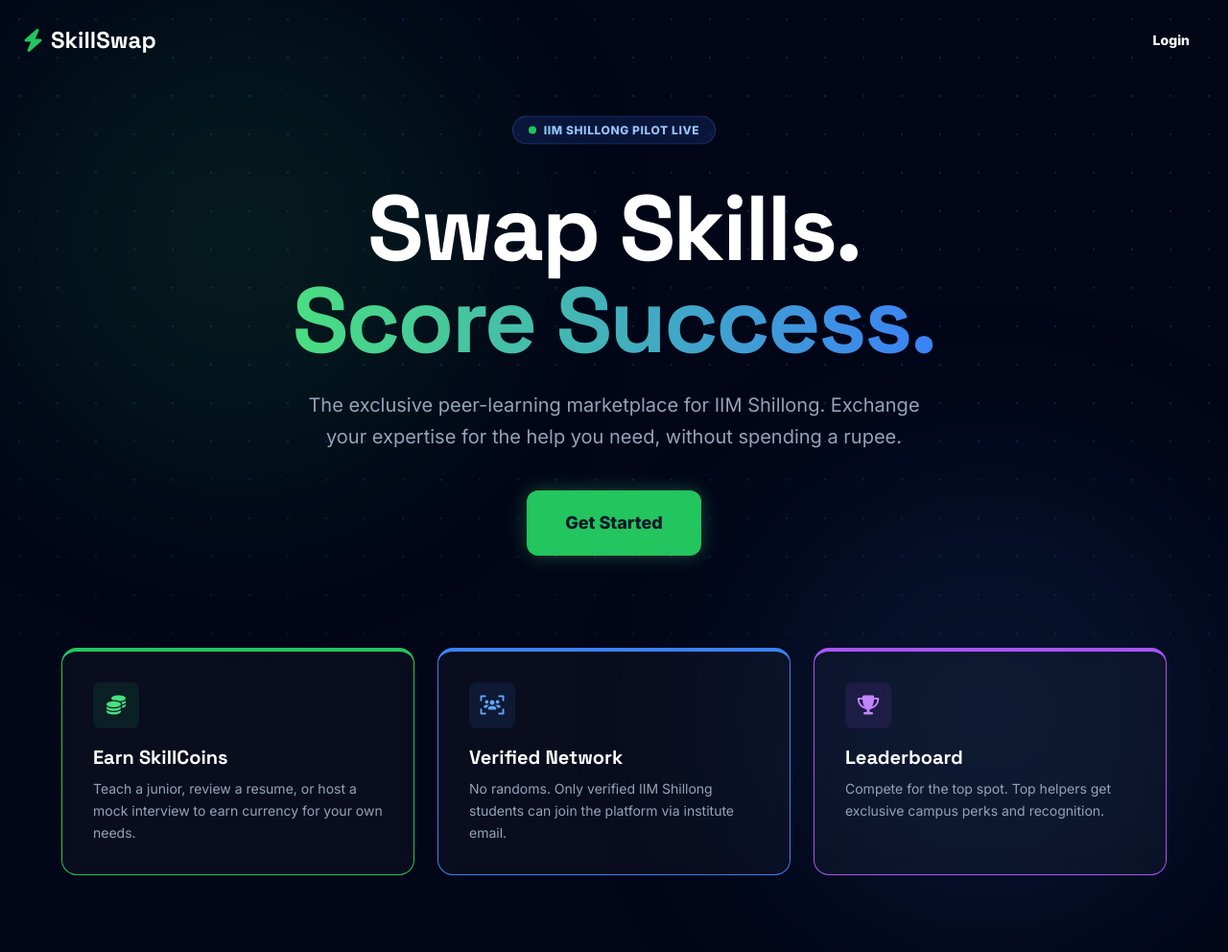
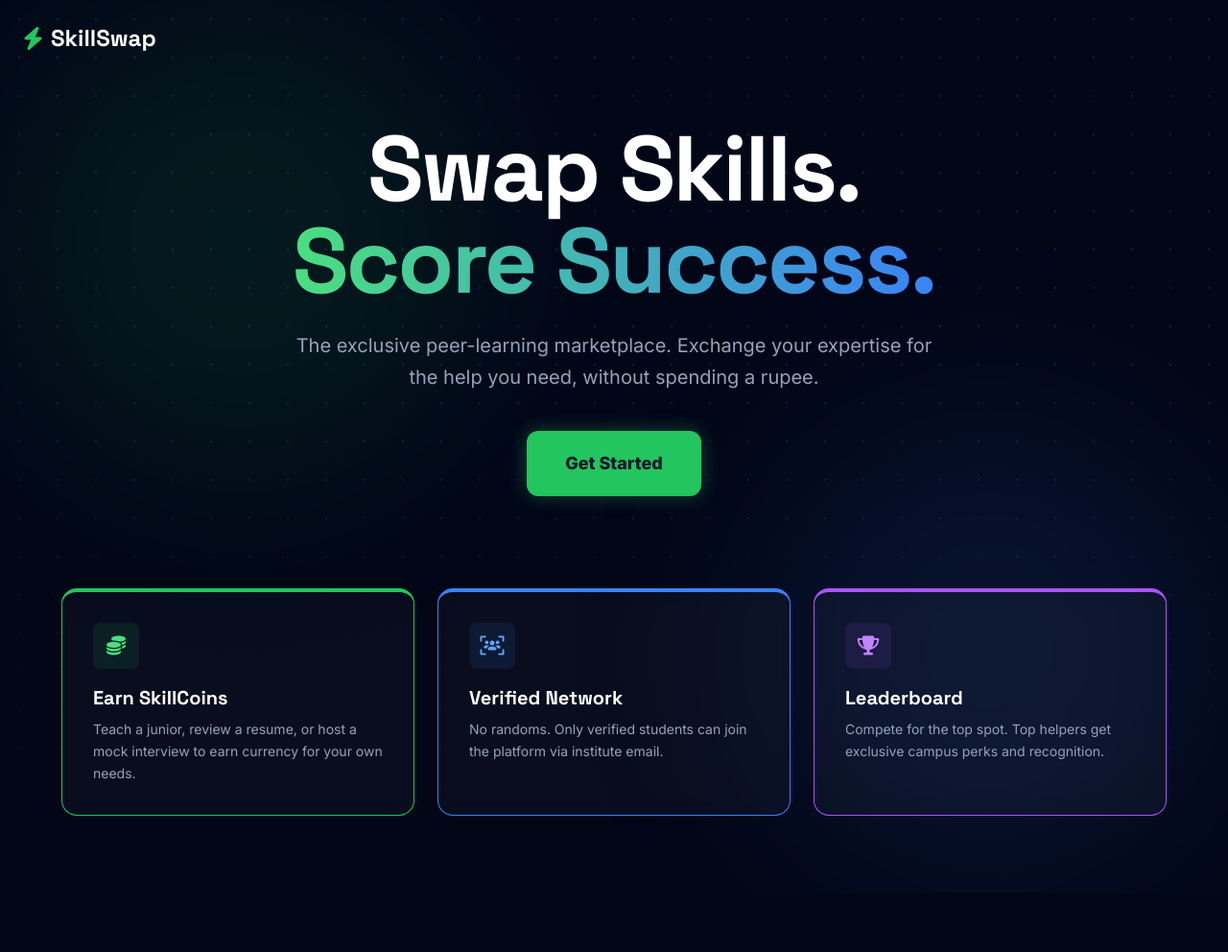
Before and after one commit to RupeshKumar121/Skillshare, a plain HTML site: page index.html in a window 1280 px wide. Shown: the whole page at 96% size. After the commit the page ends 930 px from the top, so only its background shows below. Drawn offline with nearby package versions, Linux system fonts and the light colour scheme.

Commit message:
Update index.html

```diff
--- a/index.html
+++ b/index.html
@@ -42,13 +42,10 @@
 <body class="bg-slate-950 text-white overflow-x-hidden selection:bg-green-500 selection:text-black">
 
     <!-- Navigation -->
-    <nav class="absolute w-full z-50 p-6 flex justify-between items-center max-w-7xl mx-auto left-0 right-0">
+    <nav class="absolute w-full z-50 p-6 flex items-center max-w-7xl mx-auto left-0 right-0">
         <div class="flex items-center gap-2 text-2xl font-bold brand-font cursor-pointer">
             <i class="fa-solid fa-bolt text-green-500"></i> SkillSwap
         </div>
-        <a href="auth.html" class="text-sm font-bold text-white hover:text-green-400 transition-colors px-4 py-2 rounded-lg hover:bg-white/5">
-            Login
-        </a>
     </nav>
 
     <!-- Hero Section -->
@@ -61,12 +58,6 @@
 
         <div class="relative z-10 max-w-6xl mx-auto text-center">
 
-            <!-- Badge -->
-            <div class="inline-flex items-center gap-2 px-4 py-1.5 rounded-full bg-blue-900/30 border border-blue-500/30 text-blue-300 mb-8 animate-bounce">
-                <span class="w-2 h-2 rounded-full bg-green-500"></span>
-                <span class="text-xs font-bold uppercase tracking-wider">IIM Shillong Pilot Live</span>
-            </div>
-
             <!-- Main Headline -->
             <h1 class="text-6xl md:text-8xl font-extrabold tracking-tight mb-6 leading-tight brand-font">
                 Swap Skills. <br />
@@ -75,7 +66,7 @@
 
             <!-- Subtitle -->
             <p class="mt-4 max-w-2xl mx-auto text-xl text-slate-400 leading-relaxed mb-10">
-                The exclusive peer-learning marketplace for IIM Shillong.
+                The exclusive peer-learning marketplace.
                 Exchange your expertise for the help you need, without spending a rupee.
             </p>
 
@@ -102,7 +93,7 @@
                         <i class="fa-solid fa-users-viewfinder text-xl"></i>
                     </div>
                     <h3 class="text-xl font-bold text-white mb-2 brand-font">Verified Network</h3>
-                    <p class="text-slate-400 text-sm leading-relaxed">No randoms. Only verified IIM Shillong students can join the platform via institute email.</p>
+                    <p class="text-slate-400 text-sm leading-relaxed">No randoms. Only verified students can join the platform via institute email.</p>
                 </div>
 
                 <!-- Card 3 -->
```
